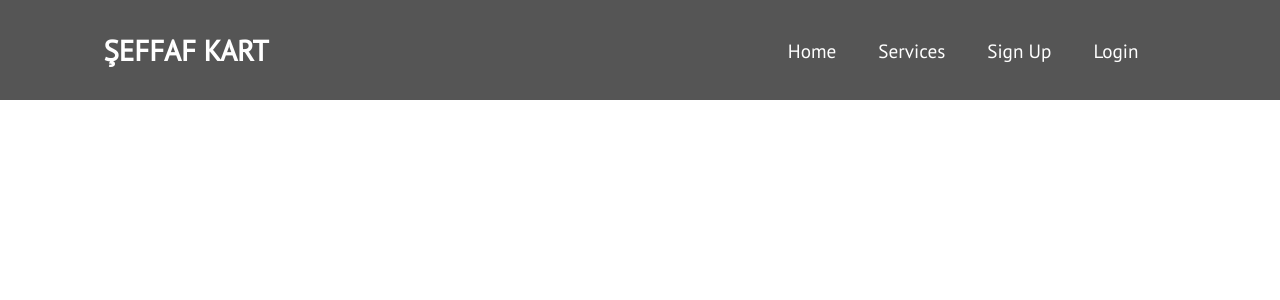
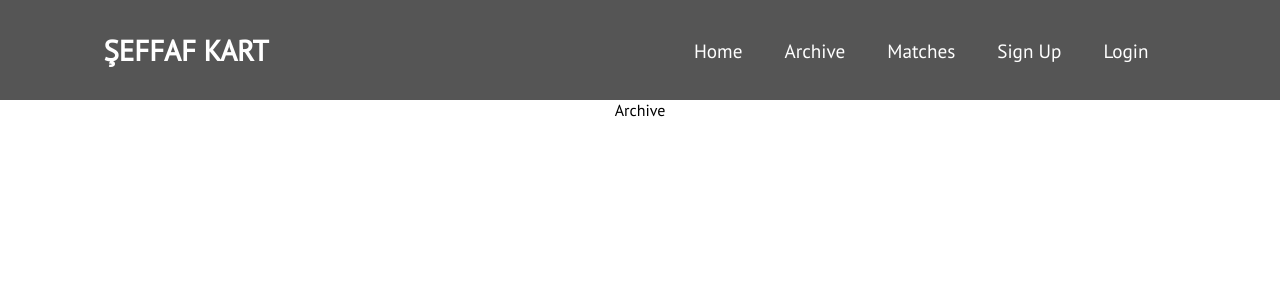
Before and after one commit to SU-CS308-22FA/Team-20-SeffafKart, a React (Create React App) app in the folder client/: page /archive in a window 1280 px wide. Shown: the top 300 px of the page. Built offline with nearby package versions, Linux system fonts and the light colour scheme.

Commit message:
Log out user

```diff
--- a/client/src/App.js
+++ b/client/src/App.js
@@ -7,6 +7,8 @@ import Home from './Pages/Home';
 import Profile from './Pages/Profile';
 import { Route, Routes} from 'react-router-dom';
 import {useState} from 'react';
+import Games from './Pages/Games';
+import Archive from './Pages/Archive';
 
 function App() {
   // const adminUser = {
@@ -46,6 +48,8 @@ function App() {
         <Route path='/sign-up' element={<Sign_up />}/>
         <Route path='/login' element={<Login />}/>
         <Route path='/profile' element={<Profile />}/>
+        <Route path='/games' element={<Games />}/>
+        <Route path='/archive' element={<Archive />}/>
       </Routes>
       </div>
     </>
--- /dev/null
+++ b/client/src/Pages/Archive.js
@@ -0,0 +1,11 @@
+import React from 'react'
+
+function Archive() {
+  return (
+    <div>
+      Archive
+    </div>
+  )
+}
+
+export default Archive
--- /dev/null
+++ b/client/src/Pages/Games.js
@@ -0,0 +1,11 @@
+import React from 'react'
+
+function Games() {
+  return (
+    <div>
+      Footbal Matches
+    </div>
+  )
+}
+
+export default Games
--- a/client/src/components/Navbar.js
+++ b/client/src/components/Navbar.js
@@ -1,40 +1,82 @@
-import React, {Component} from 'react';
+import React, {useState} from 'react';
 import {Link} from 'react-router-dom';
 import {MenuItems} from './MenuItems';
+import { useDispatch, useSelector } from "react-redux";
 import './Navbar.css'
+import {logoutUser} from '../redux/userSlice'
 
 
-class Navbar extends Component {
+function Navbar () {
+    const path = window.location.pathname
+    const user = useSelector((state) => state.user.currentUser);
+    console.log(user)
+    const isLogin = useSelector((state) => state.user.isLogin);
+    console.log(isLogin)
+    const dispatch = useDispatch();
 
-    state = { clicked: false}
-
-    handleClick = () => {
-        this.setState({clicked: !this.state.clicked})
+    const [clicked, setClicked] = useState(false);
+    const handleClick = () => {
+        setClicked(!clicked)
     }
 
-    render() {
-        const path = window.location.pathname
+    const handleLogout = async (e) => {
+        dispatch(logoutUser());
+        console.log("dis")
+        console.log(isLogin)
+    }
+
+
 
     return(
         <nav className='NavbarItems'>
             <Link to="/" style={{textDecoration:'none'}}><h1 className='navbar-logo'>ŞEFFAF KART</h1></Link>
-                <div className='menu-icon' onClick={this.handleClick}>
-                    <i className={this.state.clicked ? 'fas fa-times' : 'fas fa-bars'}></i>
+            <div className='menu-icon' onClick={handleClick}>
+                <i className={clicked ? 'fas fa-times' : 'fas fa-bars'}></i>
             </div>
-                <ul className={this.state.clicked ? 'nav-menu active' : 'nav-menu'}>
-                    {MenuItems.map((item,index) => {
-                        return (
-                            <li key={index}>
-                                <Link className={item.cName} to={item.url}>
-                                    {item.title}
+            <ul className={clicked ? 'nav-menu active' : 'nav-menu'}>
+                <li>
+                    <Link className="nav-links" to="/">
+                        Home
                     </Link>
                 </li>
-                        )
-                    })}
+                <li>
+                    <Link className="nav-links" to="/archive">
+                        Archive
+                    </Link>
+                </li>
+                <li>
+                    <Link className="nav-links" to="/games">
+                        Matches
+                    </Link>
+                </li>
+                <li>
+                    <Link className="nav-links" to="/sign-up">
+                        Sign Up
+                    </Link>
+                </li>
+                {isLogin? (
+                <>
+                <li>
+                    <Link className="nav-links" to="/profile">
+                        Profile
+                    </Link>
+                </li>
+                <li>
+                    <Link className="nav-links" to="/" onClick={handleLogout}>
+                        Log out
+                    </Link>
+                </li>
+                </>) : (
+                <li>
+                    <Link className="nav-links" to="/login">
+                        Login
+                    </Link>
+                </li>
+                )}
             </ul>
         </nav>
     )
-    }
+
 }
 
 export default Navbar
--- a/client/src/redux/userSlice.js
+++ b/client/src/redux/userSlice.js
@@ -4,6 +4,8 @@ const userSlice = createSlice({
   name: "user",
   initialState: {
     currentUser: [],
+    admin: false,
+    isLogin: false
     //isFetching: false,
     // error: false,
     // admin: false
@@ -11,6 +13,7 @@ const userSlice = createSlice({
   reducers: {
     deleteUser: (state ,action) => {
       state.currentUser = [];
+      state.isLogin = false;
     },
     updateUserName: (state,action) => {
       state.currentUser[0].username = action.payload;
@@ -27,18 +30,22 @@ const userSlice = createSlice({
     loginSuccessAdmin: (state, action) => {
       //state.isFetching = false;
       state.currentUser = action.payload;
-      //state.admin = true;
+      state.isLogin = true;
+      state.admin = true;
     },
     loginSuccessUser: (state, action) => {
       //state.isFetching = false;
       state.currentUser = action.payload.user;
+      state.isLogin = true;
     },
     loginFailure: (state) => {
       //state.isFetching = false;
       //state.error = true;
     },
-    logoutUser: (state,action) => {
+    logoutUser: (state) => {
       state.currentUser = [];
+      state.isLogin = false;
+      state.admin = false;
       // state.error = false;
       // state.admin = false;
     }
```
Lines whose indentation alone changed are shown as unchanged.
